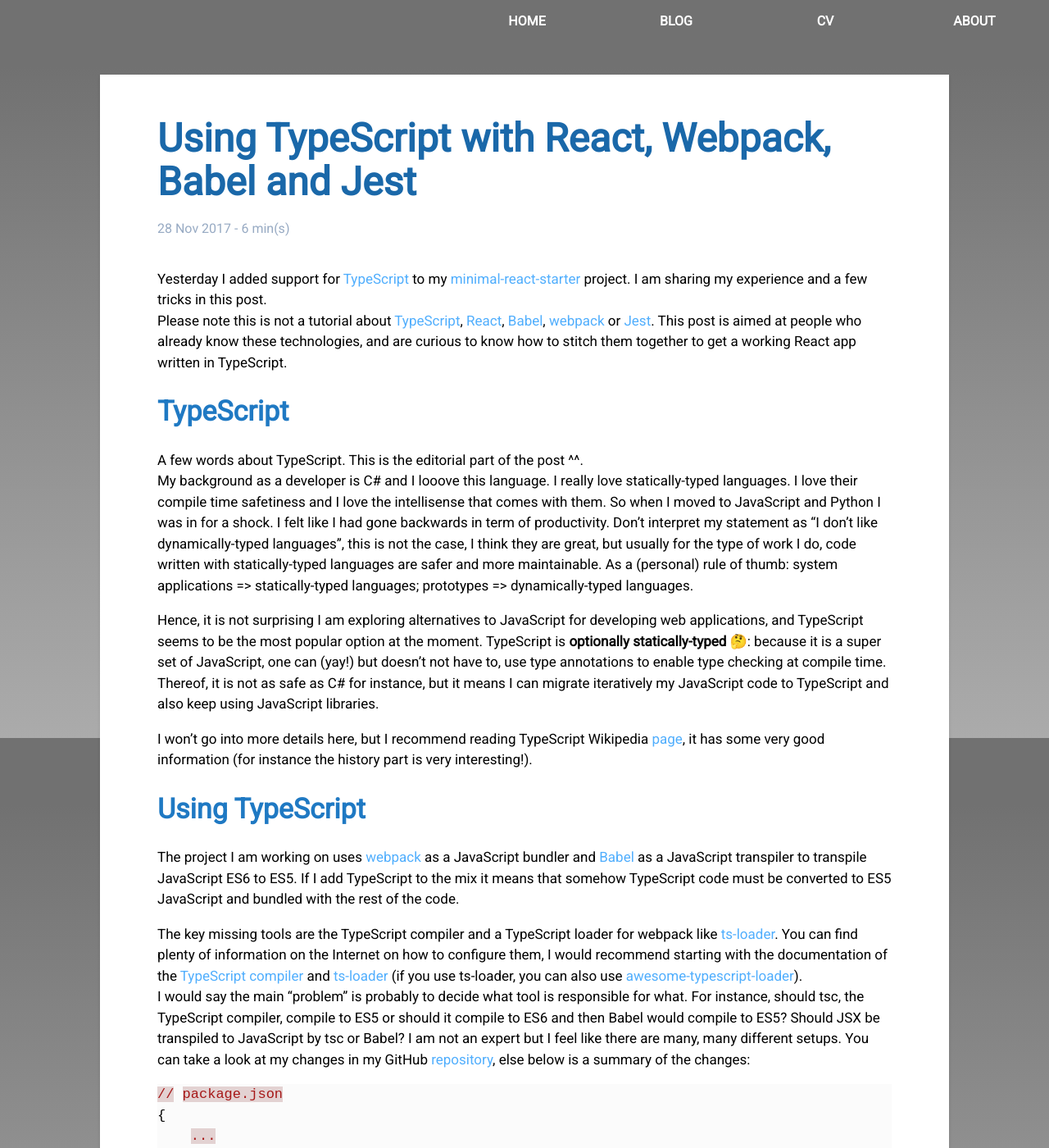
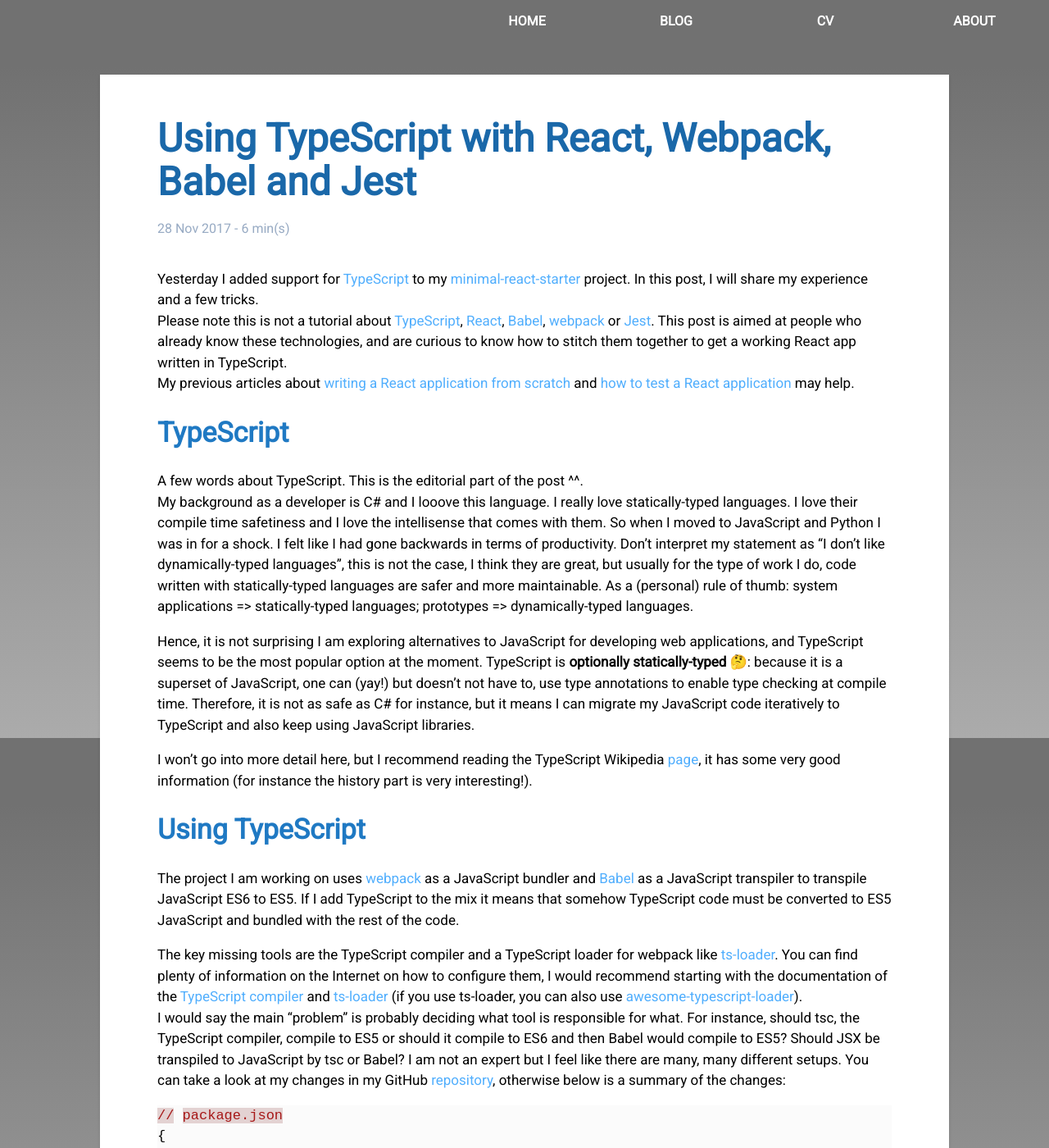
Before and after one commit to caroleolivier/caroleolivier.github.io, a Jekyll site: the page built from _posts/2017-11-28-using-typescript-with-react-webpack-babel-jest.md, in a window 1280 px wide and 1400 px high. Shown: the whole window at 82% size. Built offline with Jekyll 4.4.1, drawn with Linux system fonts in a browser that asks for light colours; some of the changed text lies outside the part shown.

Commit message:
Address Simon's comments

````diff
--- a/_posts/2017-11-28-using-typescript-with-react-webpack-babel-jest.md
+++ b/_posts/2017-11-28-using-typescript-with-react-webpack-babel-jest.md
@@ -4,28 +4,29 @@
 date: 2017-11-28
 ---
 
-Yesterday I added support for [TypeScript](https://www.typescriptlang.org/) to my [minimal-react-starter](https://github.com/caroleolivier/minimal-react-starter/releases/tag/v6.0.0) project. I am sharing my experience and a few tricks in this post.
+Yesterday I added support for [TypeScript](https://www.typescriptlang.org/) to my [minimal-react-starter](https://github.com/caroleolivier/minimal-react-starter/releases/tag/v6.0.0) project. In this post, I will share my experience and a few tricks.
 <br/>
 Please note this is not a tutorial about [TypeScript](https://www.typescriptlang.org/), [React](https://reactjs.org/), [Babel](https://babeljs.io), [webpack](webpack.js.org) or [Jest](https://facebook.github.io/jest/). This post is aimed at people who already know these technologies, and are curious to know how to stitch them together to get a working React app written in TypeScript.
+<br/> My previous articles about [writing a React application from scratch](https://caroleolivier.github.io/blog/2017/09/22/creating-a-react-app-from-scratch) and [how to test a React application](https://caroleolivier.github.io/blog/2017/09/26/testing-a-react-app) may help.
 
 ### TypeScript
 
 A few words about TypeScript. This is the editorial part of the post ^^.
 <br/>
-My background as a developer is C# and I looove this language. I really love statically-typed languages. I love their compile time safetiness and I love the intellisense that comes with them. So when I moved to JavaScript and Python I was in for a shock. I felt like I had gone backwards in term of productivity. Don't interpret my statement as "I don't like dynamically-typed languages", this is not the case, I think they are great, but usually for the type of work I do, code written with statically-typed languages are safer and more maintainable. As a (personal) rule of thumb: system applications => statically-typed languages; prototypes => dynamically-typed languages.
+My background as a developer is C# and I looove this language. I really love statically-typed languages. I love their compile time safetiness and I love the intellisense that comes with them. So when I moved to JavaScript and Python I was in for a shock. I felt like I had gone backwards in terms of productivity. Don't interpret my statement as "I don't like dynamically-typed languages", this is not the case, I think they are great, but usually for the type of work I do, code written with statically-typed languages are safer and more maintainable. As a (personal) rule of thumb: system applications => statically-typed languages; prototypes => dynamically-typed languages.
 
-Hence, it is not surprising I am exploring alternatives to JavaScript for developing web applications, and TypeScript seems to be the most popular option at the moment. TypeScript is **optionally statically-typed** 🤔: because it is a super set of JavaScript, one can (yay!) but doesn't not have to, use type annotations to enable type checking at compile time. Thereof, it is not as safe as C# for instance, but it means I can migrate iteratively my JavaScript code to TypeScript and also keep using JavaScript libraries.
+Hence, it is not surprising I am exploring alternatives to JavaScript for developing web applications, and TypeScript seems to be the most popular option at the moment. TypeScript is **optionally statically-typed** 🤔: because it is a superset of JavaScript, one can (yay!) but doesn't not have to, use type annotations to enable type checking at compile time. Therefore, it is not as safe as C# for instance, but it means I can migrate my JavaScript code iteratively to TypeScript and also keep using JavaScript libraries.
 
-I won't go into more details here, but I recommend reading TypeScript Wikipedia [page](https://en.wikipedia.org/wiki/TypeScript), it has some very good information (for instance the history part is very interesting!).
+I won't go into more detail here, but I recommend reading the TypeScript Wikipedia [page](https://en.wikipedia.org/wiki/TypeScript), it has some very good information (for instance the history part is very interesting!).
 
 
 ### Using TypeScript
 
-The project I am working on uses [webpack](webpack.js.org) as a JavaScript bundler and [Babel](https://babeljs.io) as a JavaScript transpiler to transpile JavaScript ES6 to ES5. If I add TypeScript to the mix it means that somehow TypeScript code must be converted to ES5 JavaScript and bundled with the rest of the code.
+The project I am working on uses [webpack](https://webpack.js.org/) as a JavaScript bundler and [Babel](https://babeljs.io) as a JavaScript transpiler to transpile JavaScript ES6 to ES5. If I add TypeScript to the mix it means that somehow TypeScript code must be converted to ES5 JavaScript and bundled with the rest of the code.
 
 The key missing tools are the TypeScript compiler and a TypeScript loader for webpack like [ts-loader](https://github.com/TypeStrong/ts-loader). You can find plenty of information on the Internet on how to configure them, I would recommend starting with the documentation of the [TypeScript compiler](https://www.typescriptlang.org/docs/handbook/compiler-options.html) and [ts-loader](https://github.com/TypeStrong/ts-loader) (if you use ts-loader, you can also use [awesome-typescript-loader](https://github.com/s-panferov/awesome-typescript-loader)).
 <br/>
-I would say the main "problem" is probably to decide what tool is responsible for what. For instance, should tsc, the TypeScript compiler, compile to ES5 or should it compile to ES6 and then Babel would compile to ES5? Should JSX be transpiled to JavaScript by tsc or Babel? I am not an expert but I feel like there are many, many different setups. You can take a look at my changes in my GitHub [repository](https://github.com/caroleolivier/minimal-react-starter/commit/6da9bc00adc8576b0826e812148fb5bdc21ecda5), else below is a summary of the changes:
+I would say the main "problem" is probably deciding what tool is responsible for what. For instance, should tsc, the TypeScript compiler, compile to ES5 or should it compile to ES6 and then Babel would compile to ES5? Should JSX be transpiled to JavaScript by tsc or Babel? I am not an expert but I feel like there are many, many different setups. You can take a look at my changes in my GitHub [repository](https://github.com/caroleolivier/minimal-react-starter/commit/6da9bc00adc8576b0826e812148fb5bdc21ecda5), otherwise below is a summary of the changes:
 
 ```json
 // package.json
@@ -84,14 +85,14 @@
 
 ### Testing with TypeScript
 
-Next I looked at how to test a React Component written in TypeScript. I stuck to TypeScript to write the tests too (as opposed to use JavaScript) as, ultimately, I want all my code base to be written in TypeScript.
+Next I looked at how to test a React Component written in TypeScript. I stuck to TypeScript to write the tests too (as opposed to using JavaScript) as, ultimately, I want all my code base to be written in TypeScript.
 
-I currently use [Jest](https://facebook.github.io/jest/) as a test runner. Jest loads files with transformers to transform (what?!) source files into something [node](https://nodejs.org/en/) understands. For TypeScript there is an existing loader called [ts-jest](https://github.com/kulshekhar/ts-jest). It makes loading and running TypeScript tests super easy. Again, there is plenty of information on the web to see how to configure Jest for TypeScript so I won't go into details. I would suggest starting with [Jest](http://facebook.github.io/jest/docs/en/configuration.html#content) and [ts-jest](https://github.com/kulshekhar/ts-jest) documentation. I would also recommend taking a close look at ts-jest limitation [section](https://www.npmjs.com/package/ts-jest#known-limitations-for-ts-compiler-options). I got caught by:
+I currently use [Jest](https://facebook.github.io/jest/) as a test runner. Jest loads files with transformers to transform (what?!) source files into something [node](https://nodejs.org/en/) understands. For TypeScript there is an existing loader called [ts-jest](https://github.com/kulshekhar/ts-jest). It makes loading and running TypeScript tests super easy. Again, there is plenty of information on the web to see how to configure Jest for TypeScript so I won't go into detail. I would suggest starting with [Jest](http://facebook.github.io/jest/docs/en/configuration.html#content) and [ts-jest](https://github.com/kulshekhar/ts-jest) documentation. I would also recommend taking a close look at ts-jest limitation [section](https://www.npmjs.com/package/ts-jest#known-limitations-for-ts-compiler-options). I got caught by:
 > You can't use "jsx": "preserve" for now (see progress of this issue);
 
 ```"jsx": "preserve"``` is part of the TypeScript compiler configuration (and is used by ts-jest). It means "do not compile JSX", i.e. preserve it. Unluckily, I chose this mode and it doesn't work with Jest. Jest allowed only one transformer to be called per file, so ts-jest must be configured to compile to ES5 when it processes TypeScript files.
 
-You can take a look at my changes in my GitHub [repository](https://github.com/caroleolivier/minimal-react-starter/commit/f04477c0783e7216f661f53b20c9a40b1f259a00), else below is a summary of the changes:
+You can take a look at my changes in my GitHub [repository](https://github.com/caroleolivier/minimal-react-starter/commit/f04477c0783e7216f661f53b20c9a40b1f259a00), otherwise below is a summary of the changes:
 ```json
 // package.json
 {
````
